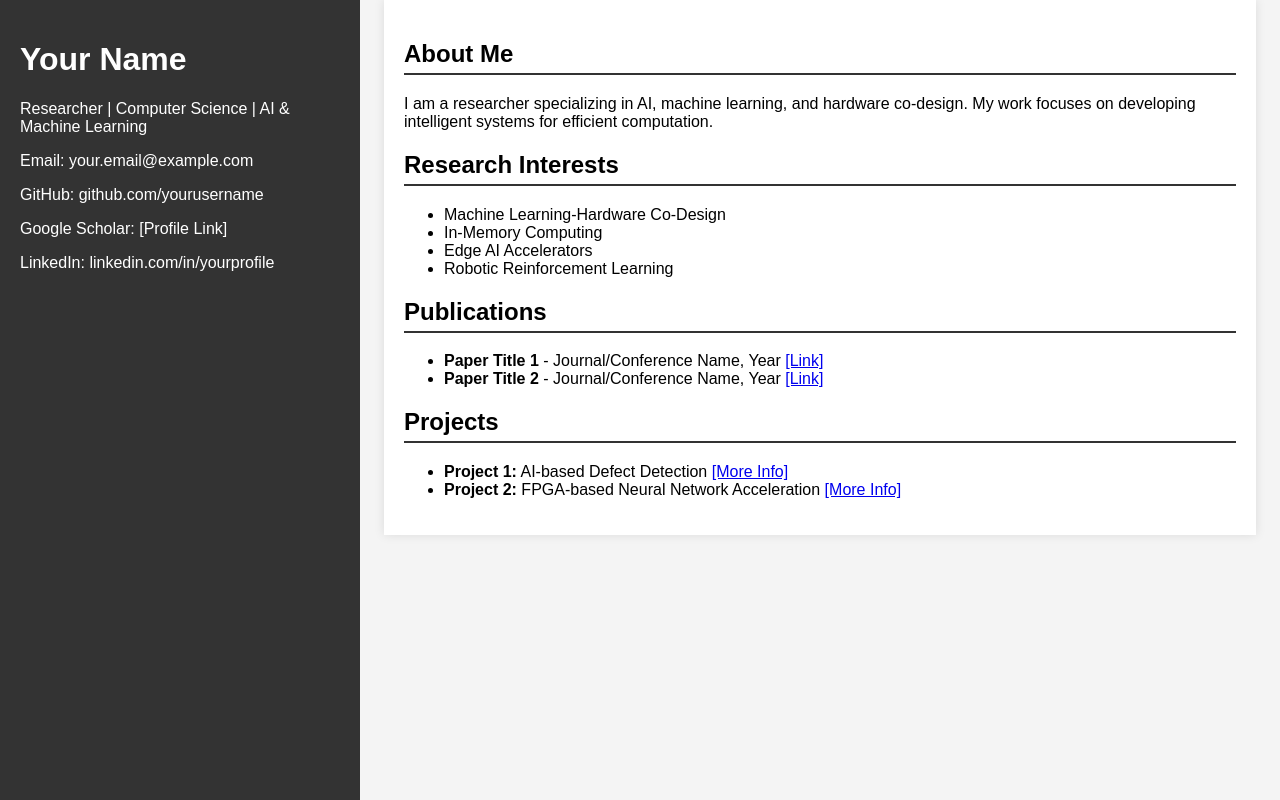
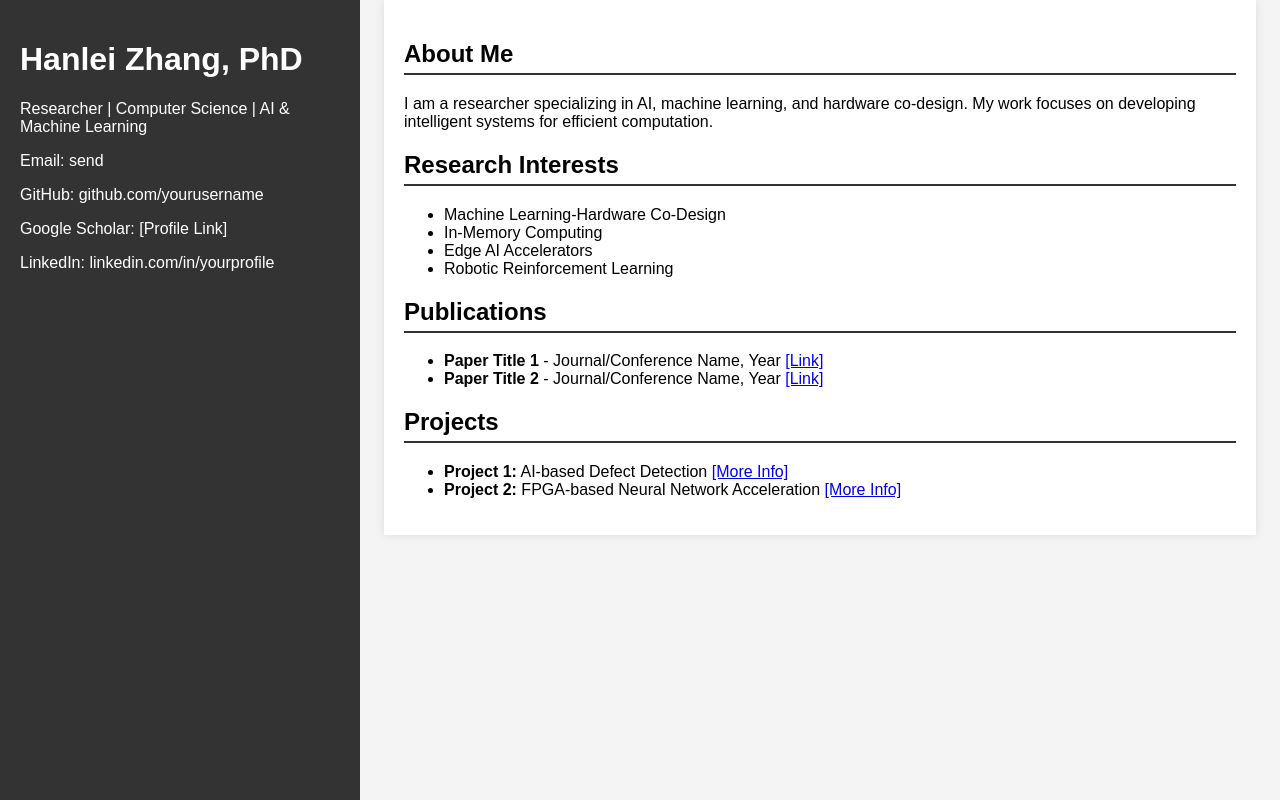
Before and after one commit to hanleizhang92/hanleizhang92.github.io, a plain HTML site: page index.html in a window 1280 px wide. Drawn offline with Linux system fonts and the light colour scheme.

Commit message:
Update index.html

```diff
--- a/index.html
+++ b/index.html
@@ -42,9 +42,9 @@
 </head>
 <body>
     <div class="sidebar">
-        <h1>Your Name</h1>
+        <h1>Hanlei Zhang, PhD</h1>
         <p>Researcher | Computer Science | AI & Machine Learning</p>
-        <p>Email: <a href="mailto:your.email@example.com">your.email@example.com</a></p>
+        <p>Email: <a href="mailto:hzhang92@binghamton.edu">send</a></p>
         <p>GitHub: <a href="https://github.com/yourusername" target="_blank">github.com/yourusername</a></p>
         <p>Google Scholar: <a href="#">[Profile Link]</a></p>
         <p>LinkedIn: <a href="https://linkedin.com/in/yourprofile" target="_blank">linkedin.com/in/yourprofile</a></p>
```
